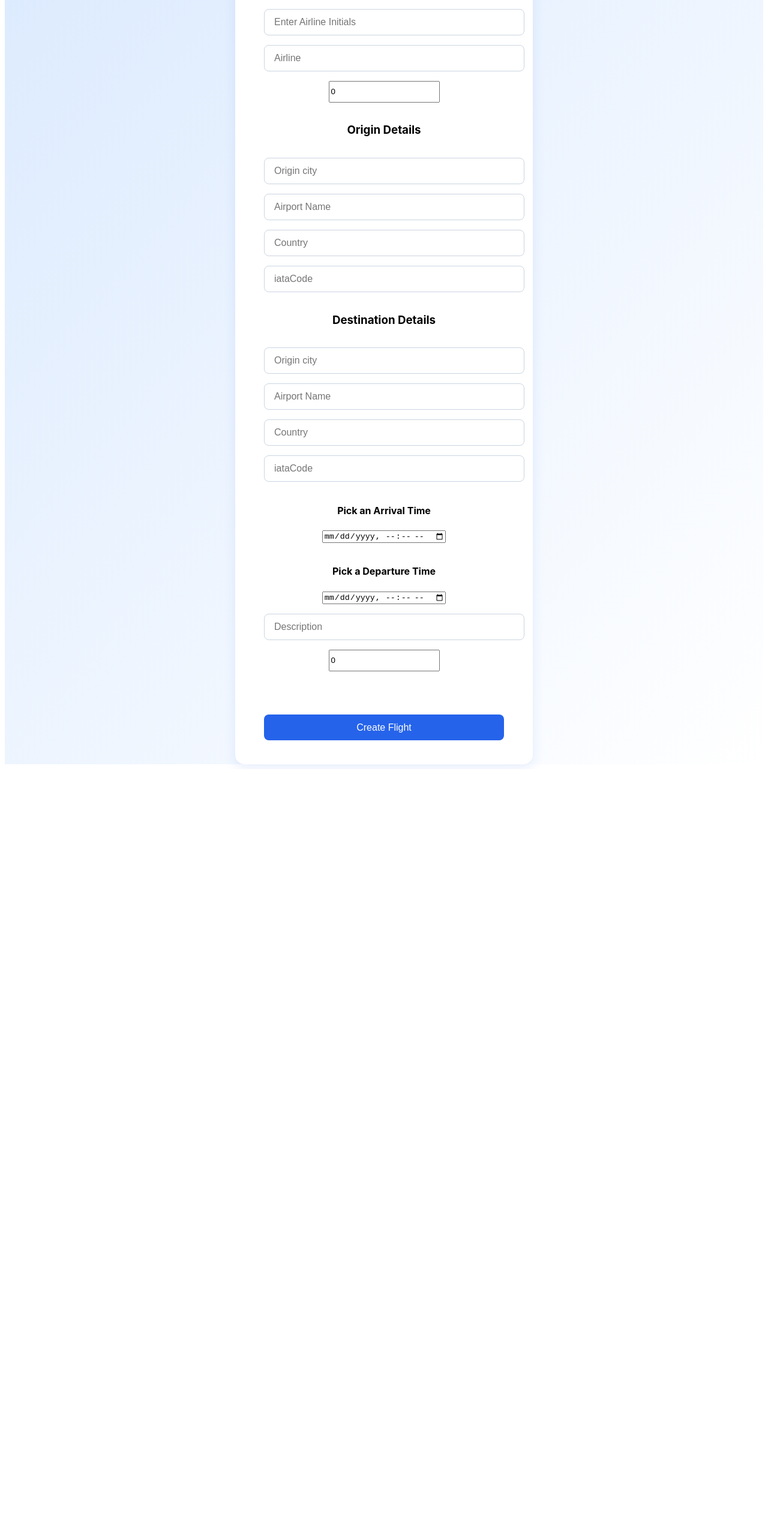
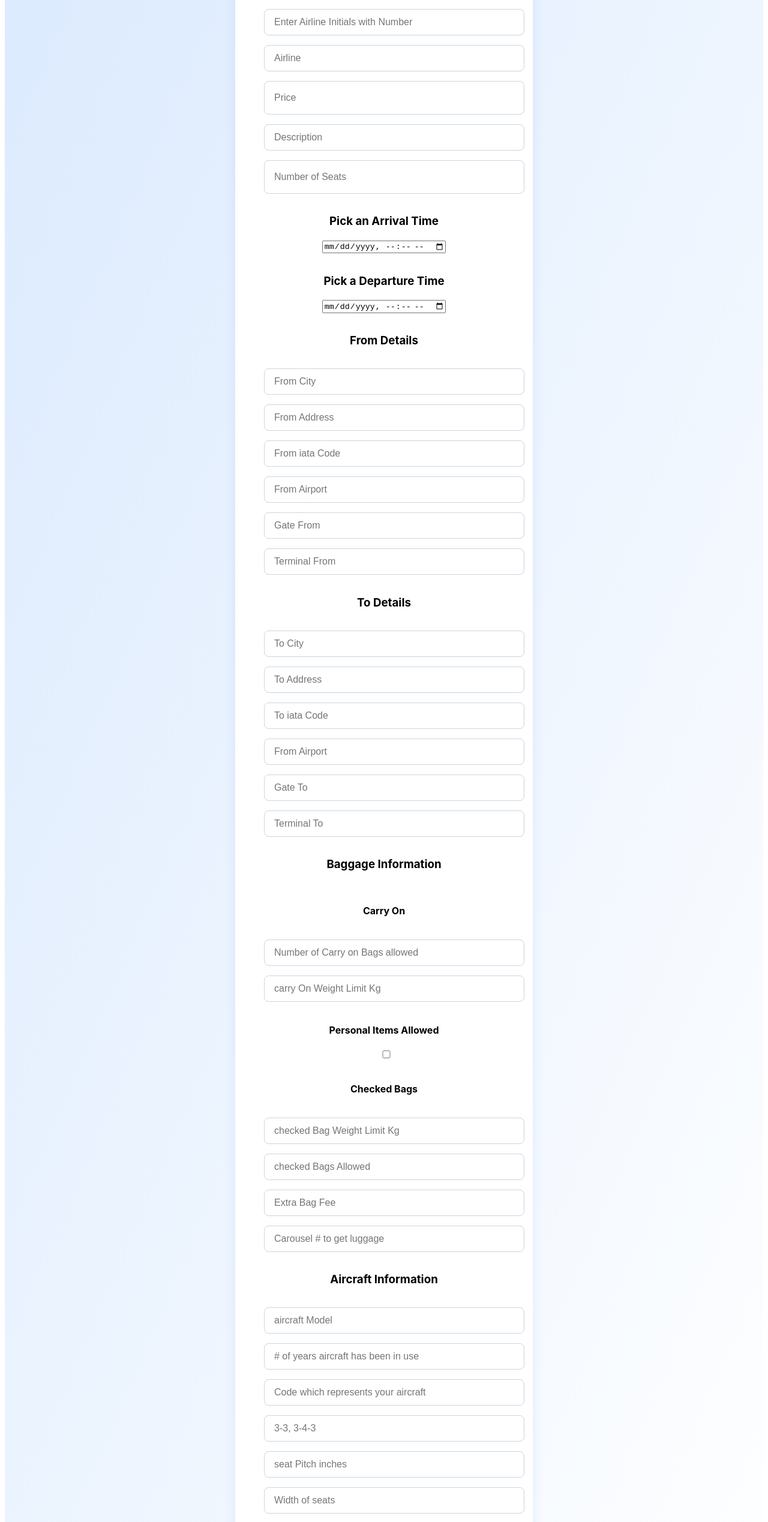
Before and after one commit to Bryan2397/LiftOff-workshop, a React (Create React App) app in the folder frontend/: page /addflight in a window 1280 px wide. Shown: the part 234-2771 px from the top of the page at 60% size. Before the commit the page ends 1516 px from the top, so only its background shows below. Built offline with nearby package versions, Linux system fonts and the light colour scheme.

Commit message:
Enhance AddFlight component with stop management
Updated AddFlight component to include dynamic stop management and improved form handling. Integrated useParams for sellerId and modified flightData structure.

```diff
--- a/frontend/src/pages/AddFlight.jsx
+++ b/frontend/src/pages/AddFlight.jsx
@@ -2,64 +2,98 @@ import { useState, useEffect } from "react";
 // import "./UserInfoPage.css";
 import "../signup.css"
 import axios from "axios";
-import { useNavigate } from "react-router-dom";
+import { useNavigate, useParams } from "react-router-dom";
 import { toast } from "react-hot-toast";
 
 const AddFlight = () => {
   // sellerId: {type: mongoose.Schema.Types.ObjectId, ref: "Seller", required: true},
 
-      // flightNumber: {type: String, required: true},
-      // airline: { type: String, required: true },
-      // seatsBooked: {type: Number, required: true},
-      // description: {type: String, required: true},
-      // origin: {type: String, required: true},
-      // destination: {type: String, required: true},
-      // status: { type: String, enum: ['scheduled', 'cancelled', 'completed'], default: 'scheduled' },
-      // departureTime: {type: Date, required: true},
-      // arrivalTime: {type: Date, required: true},
-      // price: {type: Number, required: true},
-      // seatsAvailable: {type: Number, required: true},
+  const { id } = useParams();
+  console.log(id);
+
+  const [stops, setStops] = useState([]);
+  const addStop = () => {
+    setStops(prev => [
+      ...prev,
+      {address: '', fullName: '', durationMin: '', code: ''}
+    ]);
+  };
+  useEffect(() => {
+    console.log(stops);
+  },[stops]);
+
+  const updateStop = (index, field, value) => {
+    setStops(prev => {
+      const newStops = [...prev];
+      newStops[index][field] = value;
+      return newStops;
+    })
+  };
+
 
   // State to hold form input data
+  // convert number fields from strings to number when we submit
   const [flightData, setFlightData] = useState({
-    sellerId: '',
+    sellerId: id,
     flightNumber: '',
     airline: '',
-    seatsBooked: 0,
+    seatsBooked: "", // convert to num
     description: '',
-    origin: {
-      city: '',
-      airportName: '',
-      country:'',
-      iataCode: ''
+    stopInfo: [],
+    amenities: {
+      wifi: false,
+      meals: false,
+      entertainment: false,
+      charging: false,
     },
-    destination: {
-      city: '',
-      airportName: '',
-      country: '',
-      iataCode: ''
-    },
+
     status: 'scheduled',
     departureTime: '',
     arrivalTime: '',
-    price: 0,
-    seatsAvailable: 0
+    price: '', // convert to num
+    seatsAvailable: "",// convert to num
+
+    from: '',
+    airportFrom: '',
+    addressFrom: '',
+    terminalFrom: '',
+    gateFrom: '',
+    fromCode: '',
+
+    to: '',
+    airportTo: '',
+    addressTo: '',
+    terminalTo: '',
+    gateTo: '',
+    toCode: '',
+
+    rating: '',
+    stops: '', // convert to num
+
+    carryOnBagsAllowed: '', // convert to num
+    carryOnWeightLimitKg: '', // convert to num
+    personalItemAllowed: false,
+    baggageClaim: '',
+    checkedBagsAllowed: '', // convert to num
+    checkedBagWeightLimitKg: '', // convert to num
+    extraBagFeeUSD: '', // convert to num
+
+    aircraftModel: '',
+    aircraftCode: '',
+    aircraftAgeYears: '', // convert to num
+
+    seatLayout: '',
+    seatPitch: '',
+    seatWidth: '',
+
+    hasUSBOutlets: false,
+    hasPowerOutlets: false,
+    hasLiveTV: false,
   });
 
+  console.log(flightData);
+
   const navigate = useNavigate();
-
-
-
-    const HandleOriginChange = (e) => {
-      const {name, value} = e.target;
-      setFlightData((prev) => ({
-        ...prev,
-        origin: {
-          ...prev.origin,
-          [name]: value
-        }
-      }));
-    }
 
 
     const handleDestinationChange = (e) => {
@@ -71,12 +105,24 @@ const AddFlight = () => {
         [name]: value
         }}));
         console.log(flightData);
-    }
+      }
+
     // Function to update formData when input changes
     const handleChange = (e) => {
 
       // Spread the old values, update only the one that changed
     setFlightData({ ...flightData, [e.target.name]: e.target.value });
+  };
+
+
+  const deleteStop = (e) => {
+    const {id} = e.target;
+    console.log(id);
+    setStops((prev) => {
+      return prev.filter((stop, index) => {
+        return index != id;
+      })
+    });
   };
 
 
@@ -86,11 +132,9 @@ const AddFlight = () => {
 
     try{
       // Make POST request to backend API to register user
-        if(flightData.seatsAvailable <= 0 ){
-            toast.error("All fields must be valid");
-        }
 
-        await axios.post('http://localhost:5000/api/flights/register', flightData);
+
+        await axios.post('http://localhost:5000/api/flights/', flightData);
 
         alert("Form submitted!");
         toast.success("Flight successfully created");
@@ -103,7 +147,8 @@ const AddFlight = () => {
   };
 
     useEffect(() => {
-    console.log(flightData);
+    console.log(id);
+
     }, [flightData]);
 
 
@@ -120,7 +165,7 @@ const AddFlight = () => {
                     <input
                     type="text"
                     name="flightNumber"
-                    placeholder="Enter Airline Initials"
+                    placeholder="Enter Airline Initials with Number"
                     value={flightData.flightNumber}
                     onChange={handleChange}
                     required
@@ -140,127 +185,13 @@ const AddFlight = () => {
 
                 <div className="form-group">
                     <input
-                    type="number"
-                    name="seatsAvailable"
-                    placeholder="Number of Seats"
-                    value={flightData.seatsAvailable}
+                    type="text"
+                    name="price"
+                    placeholder="Price"
+                    value={flightData.price}
                     onChange={handleChange}
                     required
-                    style={{height: '30px'}}
-                    />
-                </div>
-
-                <h3>Origin Details</h3>
-                <div className="form-group">
-                    <input
-                    type="text"
-                    name="city"
-                    placeholder="Origin city"
-                    value={flightData.origin.city}
-                    onChange={HandleOriginChange}
-                    required
-                    />
-                </div>
-
-                <div className="form-group">
-                    <input
-                    type="text"
-                    name="airportName"
-                    placeholder="Airport Name"
-                    value={flightData.origin.airportName}
-                    onChange={HandleOriginChange}
-                    required
-                    />
-                </div>
-
-                <div className="form-group">
-                    <input
-                    type="text"
-                    name="country"
-                    placeholder="Country"
-                    value={flightData.origin.country}
-                    onChange={HandleOriginChange}
-                    required
-                    />
-                </div>
-
-                <div className="form-group">
-                    <input
-                    type="text"
-                    name="iataCode"
-                    placeholder="iataCode"
-                    value={flightData.origin.iataCode}
-                    onChange={HandleOriginChange}
-                    required
-                    />
-                </div>
-
-                <h3>Destination Details</h3>
-                <div className="form-group">
-                    <input
-                    type="text"
-                    name="city"
-                    placeholder="Origin city"
-                    value={flightData.destination.city}
-                    onChange={handleDestinationChange}
-                    required
-                    />
-                </div>
-
-                <div className="form-group">
-                    <input
-                    type="text"
-                    name="airportName"
-                    placeholder="Airport Name"
-                    value={flightData.destination.airportName}
-                    onChange={handleDestinationChange}
-                    required
-                    />
-                </div>
-
-                <div className="form-group">
-                    <input
-                    type="text"
-                    name="country"
-                    placeholder="Country"
-                    value={flightData.destination.country}
-                    onChange={handleDestinationChange}
-                    required
-                    />
-                </div>
-
-                <div className="form-group">
-                    <input
-                    type="text"
-                    name="iataCode"
-                    placeholder="iataCode"
-                    value={flightData.destination.iataCode}
-                    onChange={handleDestinationChange}
-                    required
-                    />
-                </div>
-
-                <div className="form-group">
-                  <h4>Pick an Arrival Time</h4>
-                    <input
-                    type="datetime-local"
-                    name="arrivalTime"
-                    placeholder="Arrival Time"
-                    value={flightData.arrivalTime}
-                    onChange={handleChange}
-                    required
-                    />
-                </div>
-
-                <div className="form-group">
-                  <h4>Pick a Departure Time</h4>
-                    <input
-                    type="datetime-local"
-                    name="departureTime"
-                    placeholder="Departure Time"
-                    value={flightData.departureTime}
-                    onChange={handleChange}
-                    required
+                    style={{ height: '30px' }}
                     />
                 </div>
 
@@ -277,17 +208,376 @@ const AddFlight = () => {
 
                 <div className="form-group">
                     <input
-                    type="number"
-                    name="price"
-                    placeholder="Price"
-                    value={flightData.price}
+                    type="text"
+                    name="seatsAvailable"
+                    placeholder="Number of Seats"
+                    value={flightData.seatsAvailable}
                     onChange={handleChange}
                     required
-                    style={{ height: '30px' }}
+                    style={{height: '30px'}}
                     />
                 </div>
 
-                <p></p>
+                <div className="form-group">
+                  <h3>Pick an Arrival Time</h3>
+                    <input
+                    type="datetime-local"
+                    name="arrivalTime"
+                    placeholder="Arrival Time"
+                    value={flightData.arrivalTime}
+                    onChange={handleChange}
+                    required
+                    />
+                </div>
+
+                <div className="form-group">
+                  <h3>Pick a Departure Time</h3>
+                    <input
+                    type="datetime-local"
+                    name="departureTime"
+                    placeholder="Departure Time"
+                    value={flightData.departureTime}
+                    onChange={handleChange}
+                    required
+                    />
+                </div>
+
+                <h3>From Details</h3>
+                <div className="form-group">
+                    <input
+                    type="text"
+                    name="from"
+                    placeholder="From City"
+                    value={flightData.from}
+                    onChange={handleChange}
+                    required
+                    />
+                </div>
+
+                <div className="form-group">
+                    <input
+                    type="text"
+                    name="addressFrom"
+                    placeholder="From Address"
+                    value={flightData.addressFrom}
+                    onChange={handleChange}
+                    required
+                    />
+                </div>
+
+                <div className="form-group">
+                    <input
+                    type="text"
+                    name="fromCode"
+                    placeholder="From iata Code"
+                    value={flightData.fromCode}
+                    onChange={handleChange}
+                    required
+                    />
+                </div>
+
+                <div className="form-group">
+                    <input
+                    type="text"
+                    name="airportFrom"
+                    placeholder="From Airport"
+                    value={flightData.airportFrom}
+                    onChange={handleChange}
+                    required
+                    />
+                </div>
+
+                <div className="form-group">
+                    <input
+                    type="text"
+                    name="gateFrom"
+                    placeholder="Gate From"
+                    value={flightData.gateFrom}
+                    onChange={handleChange}
+                    required
+                    />
+                </div>
+
+                <div className="form-group">
+                    <input
+                    type="text"
+                    name="terminalFrom"
+                    placeholder="Terminal From"
+                    value={flightData.terminalFrom}
+                    onChange={handleChange}
+                    required
+                    />
+                </div>
+
+                <h3>To Details</h3>
+                <div className="form-group">
+                    <input
+                    type="text"
+                    name="to"
+                    placeholder="To City"
+                    value={flightData.to}
+                    onChange={handleChange}
+                    required
+                    />
+                </div>
+
+                <div className="form-group">
+                    <input
+                    type="text"
+                    name="addressTo"
+                    placeholder="To Address"
+                    value={flightData.addressTo}
+                    onChange={handleChange}
+                    required
+                    />
+                </div>
+
+                <div className="form-group">
+                    <input
+                    type="text"
+                    name="toCode"
+                    placeholder="To iata Code"
+                    value={flightData.toCode}
+                    onChange={handleChange}
+                    required
+                    />
+                </div>
+
+                <div className="form-group">
+                    <input
+                    type="text"
+                    name="airportTo"
+                    placeholder="From Airport"
+                    value={flightData.airportTo}
+                    onChange={handleChange}
+                    required
+                    />
+                </div>
+
+                <div className="form-group">
+                    <input
+                    type="text"
+                    name="gateTo"
+                    placeholder="Gate To"
+                    value={flightData.gateFrom}
+                    onChange={handleChange}
+                    required
+                    />
+                </div>
+
+                <div className="form-group">
+                    <input
+                    type="text"
+                    name="terminalTo"
+                    placeholder="Terminal To"
+                    value={flightData.terminalTo}
+                    onChange={handleChange}
+                    required
+                    />
+                </div>
+
+                <h3>Baggage Information</h3>
+                <h4>Carry On</h4>
+                <div className="form-group">
+                    <input
+                    type="text"
+                    name="carryOnBagsAllowed"
+                    placeholder="Number of Carry on Bags allowed"
+                    value={flightData.carryOnBagsAllowed}
+                    onChange={handleChange}
+                    required
+                    />
+                </div>
+
+                <div className="form-group">
+                    <input
+                    type="text"
+                    name="carryOnWeightLimitKg"
+                    placeholder="carry On Weight Limit Kg"
+                    value={flightData.carryOnWeightLimitKg}
+                    onChange={handleChange}
+                    required
+                    />
+                </div>
+
+                <div className="form-group">
+                  <h4>Personal Items Allowed</h4>
+                    <input
+                    type="checkbox"
+                    name="personalItemAllowed"
+                    placeholder="personal Item Allowed"
+                    value={flightData.personalItemAllowed}
+                    onChange={(e) => setFlightData(prev => ({ ...prev, personalItemAllowed: e.target.checked}))}
+
+                    />
+                </div>
+
+                <h4>Checked Bags</h4>
+                <div className="form-group">
+                    <input
+                    type="text"
+                    name="checkedBagWeightLimitKg"
+                    placeholder="checked Bag Weight Limit Kg"
+                    value={flightData.checkedBagWeightLimitKg}
+                    onChange={handleChange}
+                    required
+                    />
+                </div>
+
+                <div className="form-group">
+                    <input
+                    type="text"
+                    name="checkedBagsAllowed"
+                    placeholder="checked Bags Allowed"
+                    value={flightData.checkedBagsAllowed}
+                    onChange={handleChange}
+                    required
+                    />
+                </div>
+
+                <div className="form-group">
+                    <input
+                    type="text"
+                    name="extraBagFeeUSD"
+                    placeholder="Extra Bag Fee"
+                    value={flightData.extraBagFeeUSD}
+                    onChange={handleChange}
+                    required
+                    />
+                </div>
+
+                <div className="form-group">
+                    <input
+                    type="text"
+                    name="baggageClaim"
+                    placeholder="Carousel # to get luggage"
+                    value={flightData.baggageClaim}
+                    onChange={handleChange}
+                    required
+                    />
+                </div>
+
+                <h3>Aircraft Information</h3>
+                <div className="form-group">
+                    <input
+                    type="text"
+                    name="aircraftModel"
+                    placeholder="aircraft Model"
+                    value={flightData.aircraftModel}
+                    onChange={handleChange}
+                    required
+                    />
+                </div>
+
+                <div className="form-group">
+                    <input
+                    type="text"
+                    name="aircraftAgeYears"
+                    placeholder="# of years aircraft has been in use"
+                    value={flightData.aircraftAgeYears}
+                    onChange={handleChange}
+                    required
+                    />
+                </div>
+
+                <div className="form-group">
+                    <input
+                    type="text"
+                    name="aircraftCode"
+                    placeholder="Code which represents your aircraft"
+                    value={flightData.aircraftCode}
+                    onChange={handleChange}
+                    required
+                    />
+                </div>
+
+                <div className="form-group">
+                    <input
+                    type="text"
+                    name="seatLayout"
+                    placeholder="3-3, 3-4-3"
+                    value={flightData.seatLayout}
+                    onChange={handleChange}
+                    required
+                    />
+                </div>
+
+                <div className="form-group">
+                    <input
+                    type="text"
+                    name="seatPitch"
+                    placeholder="seat Pitch inches"
+                    value={flightData.seatPitch}
+                    onChange={handleChange}
+                    required
+                    />
+                </div>
+
+                <div className="form-group">
+                    <input
+                    type="text"
+                    name="seatWidth"
+                    placeholder="Width of seats"
+                    value={flightData.seatWidth}
+                    onChange={handleChange}
+                    required
+                    />
+                </div>
+
+                <div className="form-group">
+                    <input
+                    type="text"
+                    name="rating"
+                    placeholder="Rating"
+                    value={flightData.rating}
+                    onChange={handleChange}
+                    required
+                    />
+                </div>
+
+                <h3>Stops</h3>
+                <button type="button" onClick={addStop} >Add Stop</button>
+
+                {stops.map((stop, index) => (
+            <div key={index} className="form-group">
+              <h3>{`Stop #${index+1}`}</h3>
+            <input
+            type="text"
+            name="fullName"
+            placeholder="Address Stop Airport"
+            value={stop.fullName}
+            onChange={e => updateStop(index, "fullName", e.target.value)}
+            required
+            />
+
+              <input
+              type="text"
+              name="address"
+              placeholder="Stop full address, location, city, state"
+              value={stop.address}
+              onChange={e => updateStop(index, "address", e.target.value)}
+              required
+              />
+
+            <input
+            type="text"
+            name="code"
+            placeholder="Address Stop iata Code"
+            value={stop.code}
+            onChange={e => updateStop(index, "code", e.target.value)}
+            required
+            />
+
+            <input
+            type="text"
+            name="durationMin"
+            placeholder="total flight stop minutes"
+            value={stop.durationMin}
+            onChange={e => updateStop(index, "durationMin", e.target.value)}
+            required
+            />
+            <button id={index} onClick={deleteStop} type="button" style={{height: "30px", marginTop: "20px"}}>Delete stop</button>
+            </div>))}
 
                 <button type="submit" className="submit-button">Create Flight</button>
             </form>
```
